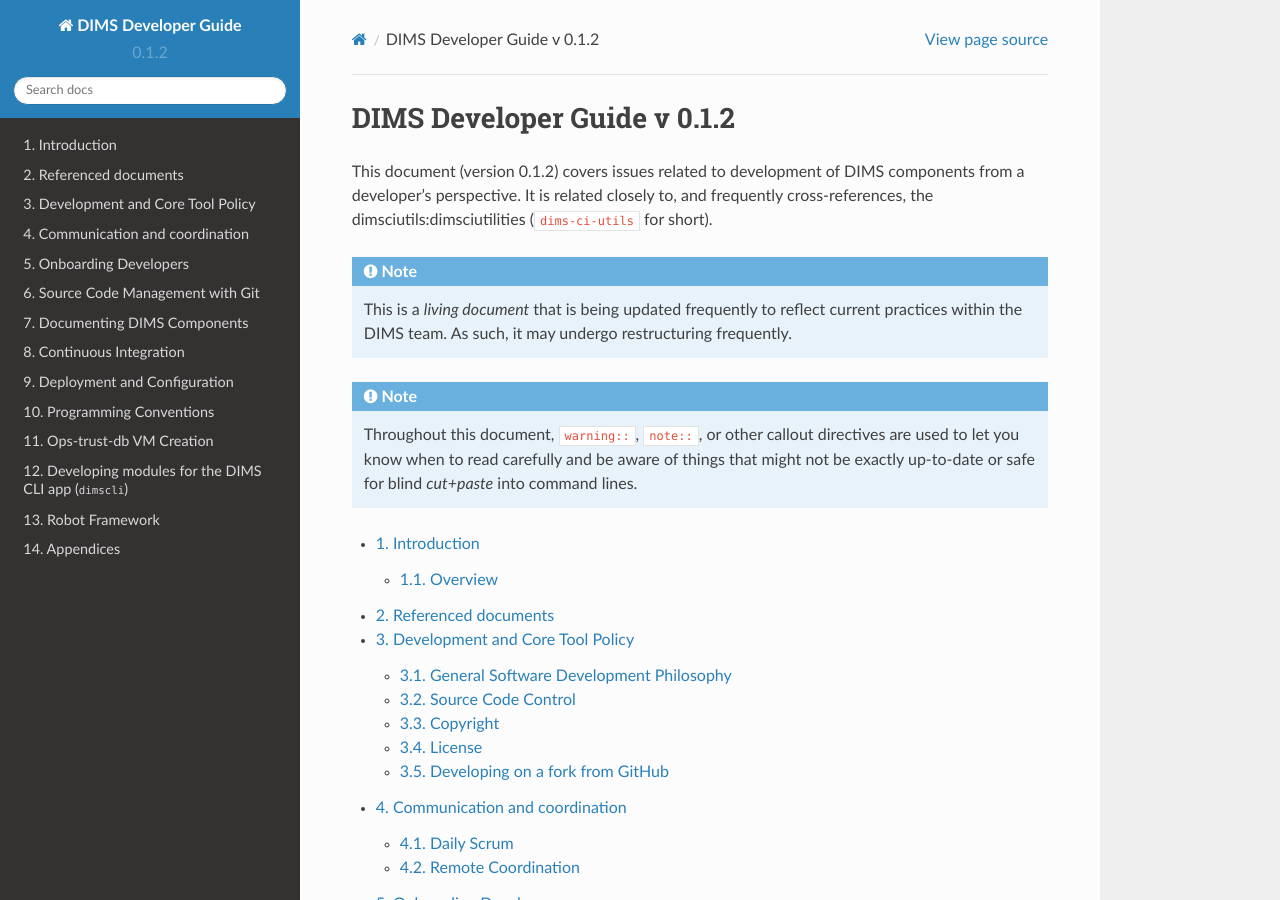
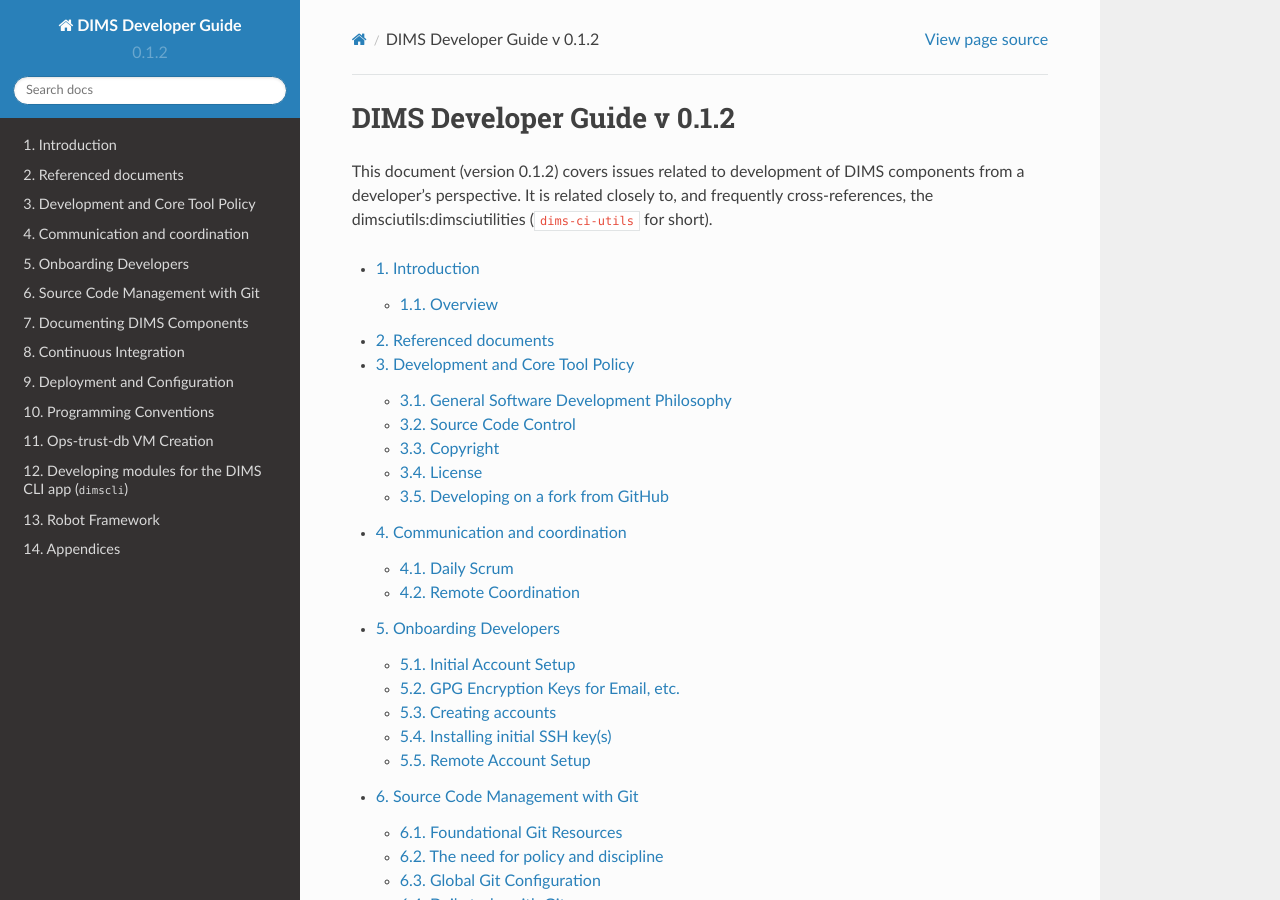
Before and after one commit to uw-dims/dims-devguide, a Sphinx documentation site: the page built from docs/source/index.rst, in a window 1280 px wide and 900 px high. Built offline with Sphinx 7.4.7 and the Read the Docs theme 2.0.0, drawn with Linux system fonts in a browser that asks for light colours; pages that are not in the unit, such as notebooks, are missing from menus.

Commit message:
Remove notes from index

```diff
--- a/docs/source/index.rst
+++ b/docs/source/index.rst
@@ -11,23 +11,6 @@
 of DIMS components from a developer's perspective. It is related closely
 to, and frequently cross-references, the :ref:`dimsciutils:dimsciutilities`
 (``dims-ci-utils`` for short).
-
-.. note::
-
-   This is a `living document` that is being updated frequently to reflect
-   current practices within the DIMS team.  As such, it may undergo
-   restructuring frequently.
-
-..
-
-.. note::
-
-   Throughout this document, ``warning::``, ``note::``, or other
-   callout directives are used to let you know when to read carefully
-   and be aware of things that might not be exactly up-to-date or
-   safe for blind *cut+paste* into command lines.
-
-..
 
 .. toctree::
    :numbered:
```
